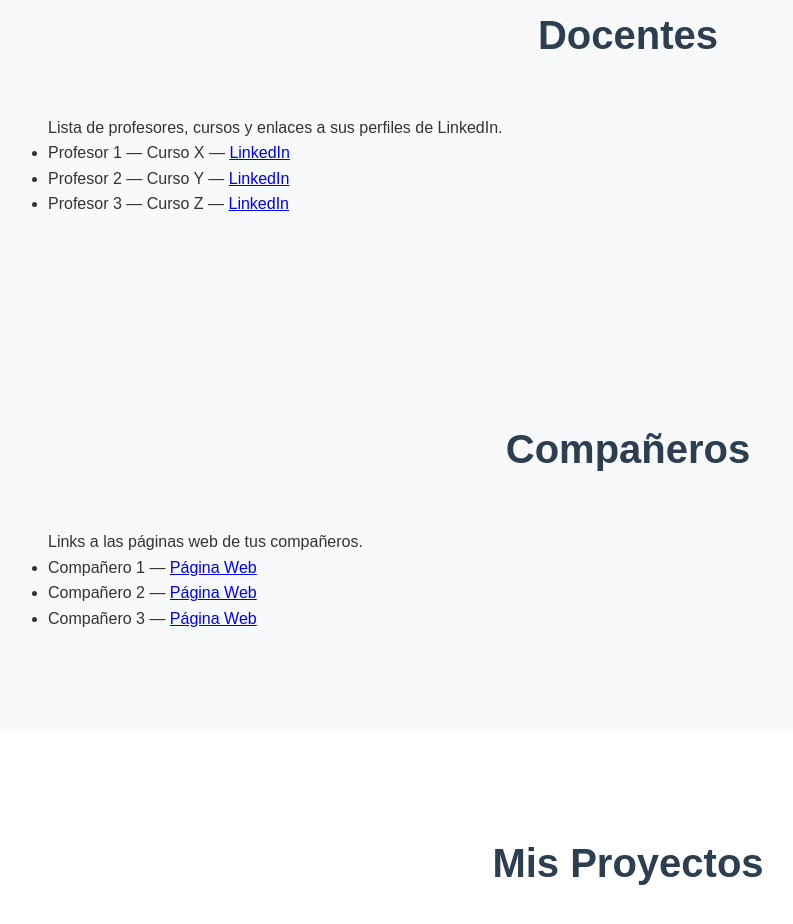
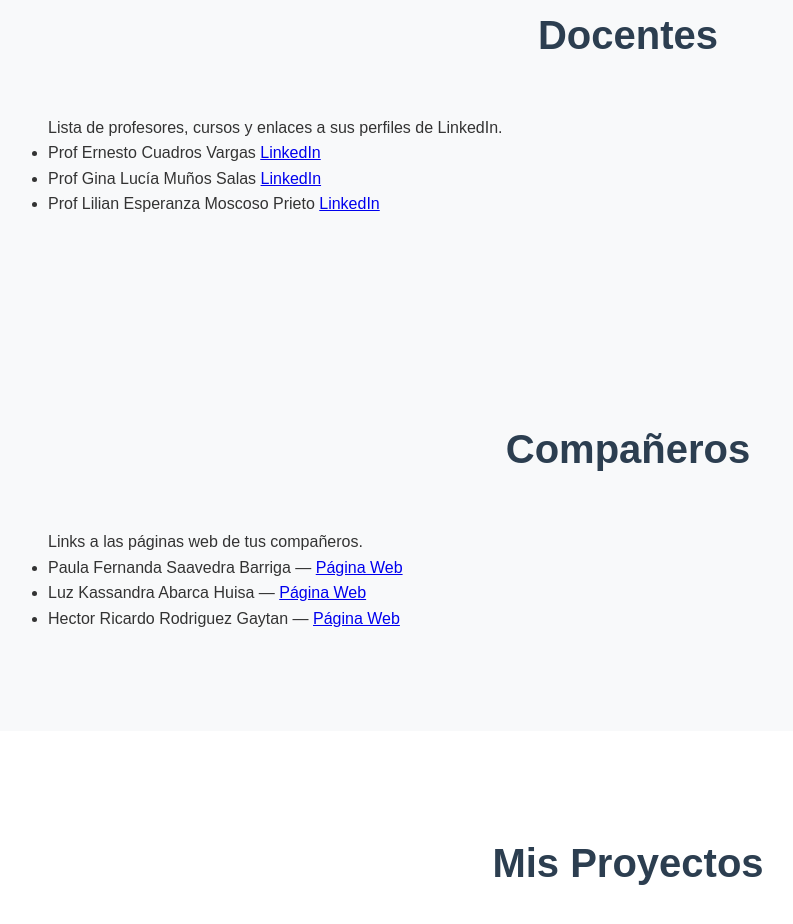
Before and after one commit to Pl3RVXCY/pieroramos.github.io, a plain HTML site: page docs/index.html in a window 1280 px wide. Shown: the part 1727-2651 px from the top of the page, without its empty margins (12-805 px from the left). Drawn offline with Linux system fonts and the light colour scheme; a script that the page names is missing.

Commit message:
Revise teacher names in index.html
Updated teacher and class names in the document.

```diff
--- a/docs/index.html
+++ b/docs/index.html
@@ -66,9 +66,9 @@
             <h2>Docentes</h2>
             <p>Lista de profesores, cursos y enlaces a sus perfiles de LinkedIn.</p>
             <ul>
-                <li>Profesor 1 — Curso X — <a href="#">LinkedIn</a></li>
-                <li>Profesor 2 — Curso Y — <a href="#">LinkedIn</a></li>
-                <li>Profesor 3 — Curso Z — <a href="#">LinkedIn</a></li>
+                <li>Prof Ernesto Cuadros Vargas <a href="#">LinkedIn</a></li>
+                <li>Prof Gina Lucía Muños Salas <a href="#">LinkedIn</a></li>
+                <li>Prof Lilian Esperanza Moscoso Prieto <a href="#">LinkedIn</a></li>
             </ul>
         </div>
     </section>
@@ -79,9 +79,9 @@
             <h2>Compañeros</h2>
             <p>Links a las páginas web de tus compañeros.</p>
             <ul>
-                <li>Compañero 1 — <a href="#">Página Web</a></li>
-                <li>Compañero 2 — <a href="#">Página Web</a></li>
-                <li>Compañero 3 — <a href="#">Página Web</a></li>
+                <li>Paula Fernanda Saavedra Barriga — <a href="#">Página Web</a></li>
+                <li>Luz Kassandra Abarca Huisa — <a href="#">Página Web</a></li>
+                <li>Hector Ricardo Rodriguez Gaytan — <a href="#">Página Web</a></li>
             </ul>
         </div>
     </section>
```
